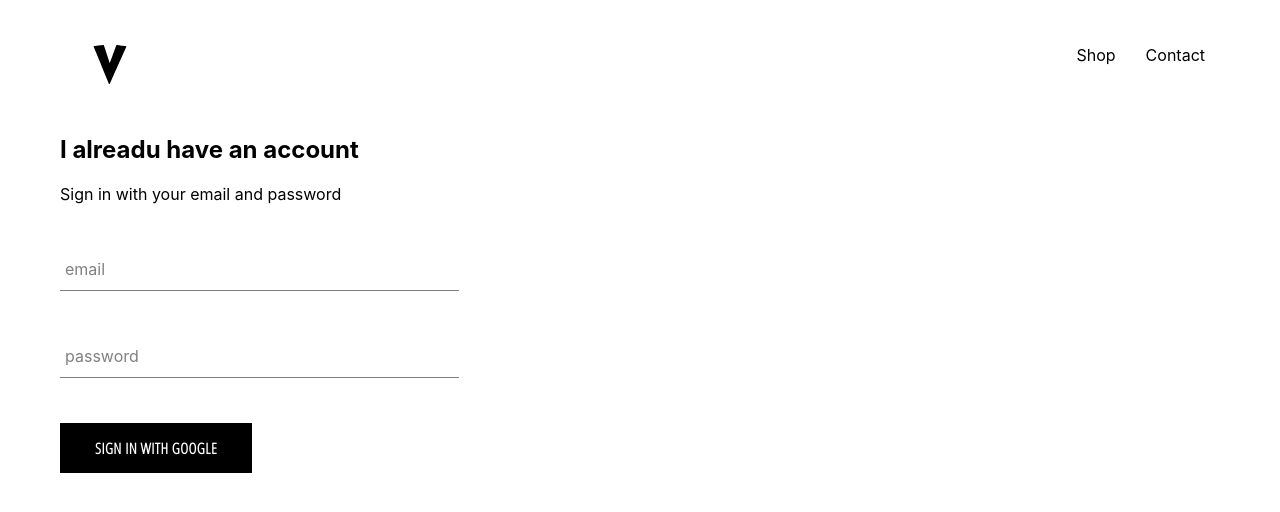
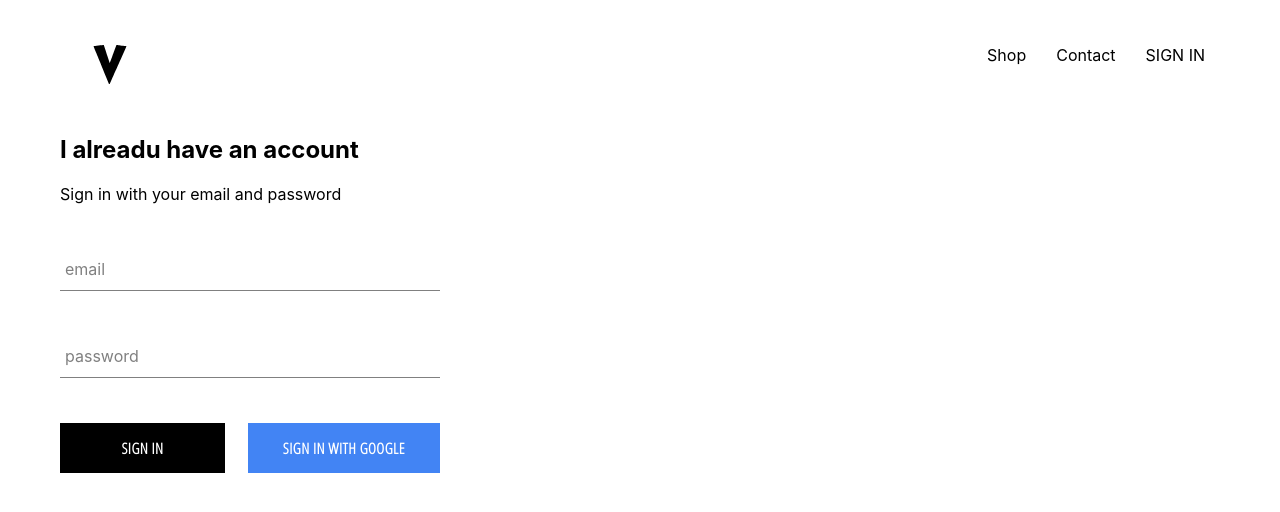
Before and after one commit to vatsalsood/vats-clothing, a React (Create React App) app: page /signin in a window 1280 px wide. Shown: the top 512 px of the page. Built offline with nearby package versions, Linux system fonts and the light colour scheme; no server answers.

Commit message:
integrate with firebase, add oauth

```diff
--- a/src/App.css
+++ b/src/App.css
@@ -1,3 +1,7 @@
 body {
   padding: 20px 60px;
 }
+
+* {
+  box-sizing: border-box;
+}
--- a/src/App.js
+++ b/src/App.js
@@ -19,7 +19,7 @@
   unsubscribeFromAuth = null;
 
   componentDidMount() {
-    auth.onAuthStateChanged((user) => {
+    this.unsubscribeFromAuth = auth.onAuthStateChanged((user) => {
       this.setState({ currentUser: user });
     });
   }
@@ -31,7 +31,7 @@
   render() {
     return (
       <div className="App">
-        <Header />
+        <Header currentUser={this.state.currentUser} />
         <Switch>
           <Route exact path="/" component={HomePage} />
           <Route exact path="/shop" component={ShopPage} />
--- a/src/components/custom-button/custom-button.scss
+++ b/src/components/custom-button/custom-button.scss
@@ -19,4 +19,12 @@
     color: black;
     border: 1px solid black;
   }
+  &.google-sign-in {
+    background-color: #4284f4;
+    color: #ffff;
+    &:hover {
+      background-color: #357ae8;
+      border: none;
+    }
+  }
 }
--- a/src/components/custom-button/custom-button.tsx
+++ b/src/components/custom-button/custom-button.tsx
@@ -3,10 +3,18 @@
 
 interface CustomButtonProps {
   children: string;
+  isGoogleSignIn: boolean;
 }
 
-const CustomButton = ({ children, ...otherProps }: CustomButtonProps) => (
-  <button className="custom-button" {...otherProps}>
+const CustomButton = ({
+  children,
+  isGoogleSignIn,
+  ...otherProps
+}: CustomButtonProps) => (
+  <button
+    className={`${isGoogleSignIn ? "google-sign-in" : ""} custom-button`}
+    {...otherProps}
+  >
     {children}
   </button>
 );
--- a/src/components/header/header.scss
+++ b/src/components/header/header.scss
@@ -20,6 +20,7 @@
 
     .option {
       padding: 10px 15px;
+      cursor: pointer;
     }
   }
 }
--- a/src/components/header/header.tsx
+++ b/src/components/header/header.tsx
@@ -2,8 +2,9 @@
 import "./header.scss";
 import { Link } from "react-router-dom";
 import { ReactComponent as Logo } from "../../assets/letterV.svg";
+import { auth } from "../../firebase/firebase.utils";
 
-const Header = () => (
+const Header = ({ currentUser }: any) => (
   <div className="header">
     <Link to="/" className="logo-container">
       <Logo className="logo"></Logo>
@@ -15,6 +16,15 @@
       <Link className="option" to="/shop">
         Contact
       </Link>
+      {currentUser ? (
+        <div className="option" onClick={() => auth.signOut()}>
+          SIGN OUT
+        </div>
+      ) : (
+        <Link className="option" to={"/signin"}>
+          SIGN IN{" "}
+        </Link>
+      )}
     </div>
   </div>
 );
--- a/src/components/sign-in/sign-in.scss
+++ b/src/components/sign-in/sign-in.scss
@@ -1,8 +1,12 @@
 .sign-in {
-  width: 30vw;
+  width: 380px;
   display: flex;
   flex-direction: column;
   .title {
     margin: 10px 0;
   }
+  .buttons {
+    display: flex;
+    justify-content: space-between;
+  }
 }
--- a/src/components/sign-in/sign-in.tsx
+++ b/src/components/sign-in/sign-in.tsx
@@ -44,10 +44,12 @@
             handleChange={this.handleChange}
             required
           />
-          {/* <CustomButton type="submit">Sign in</CustomButton> */}
-          <CustomButton onClick={singInWithGoogle}>
-            Sign in with Google
-          </CustomButton>
+          <div className="buttons">
+            <CustomButton type="submit">Sign in</CustomButton>
+            <CustomButton onClick={singInWithGoogle} isGoogleSignIn>
+              Sign in with Google
+            </CustomButton>
+          </div>
         </form>
       </div>
     );
```
